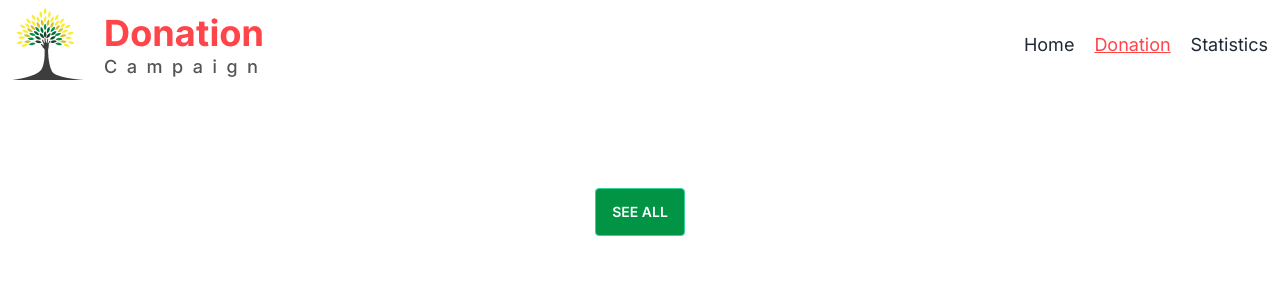
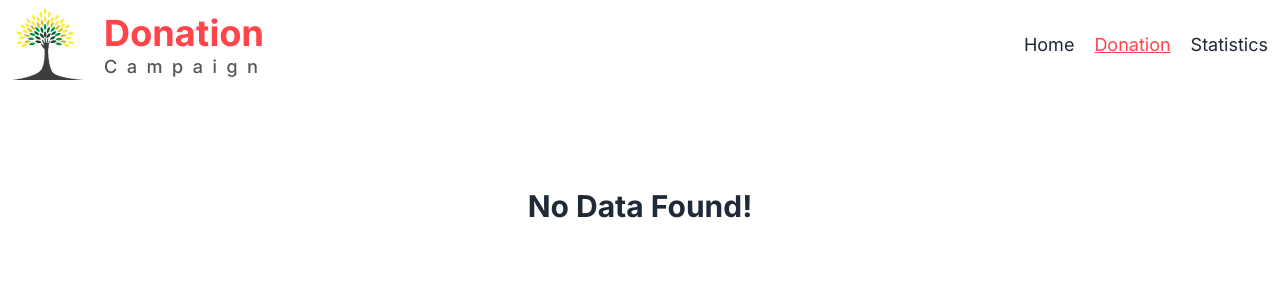
Before and after one commit to rocktohq/donation-campaign, a React (Vite) app: page /donation in a window 1280 px wide. Shown: the top 300 px of the page. Built offline with nearby package versions, Linux system fonts and the light colour scheme.

Commit message:
Donation Filtering Added

```diff
--- a/src/components/Header/Banner/Banner.jsx
+++ b/src/components/Header/Banner/Banner.jsx
@@ -1,4 +1,12 @@
-const Banner = () => {
+import PropTypes from 'prop-types';
+
+const Banner = ({ setSearch }) => {
+
+  const handleSubmit = (e) => {
+    e.preventDefault();
+    const searchText = e.target.search.value;
+    setSearch(searchText)
+  }
   return (
     <div>
       <div className="hero" style={{ backgroundImage: 'url(/banner-bg.jpeg)' }}>
@@ -7,9 +15,9 @@ const Banner = () => {
           <div className="py-16">
             <h1 className="mb-10 text-2xl md:text-4xl lg:text-5xl font-bold">I Grow By Helping People In Need</h1>
             <div className="form-control">
-              <form>
+              <form onSubmit={handleSubmit}>
                 <div className="input-group flex justify-center">
-                  <input type="text" placeholder="Search here..." className="input input-bordered focus:outline-none w-48 md:w-auto" />
+                  <input type="text" name="search" placeholder="Search here..." className="input input-bordered focus:outline-none w-48 md:w-auto" />
                   <button className="btn btn-error text-white">Search</button>
                 </div>
               </form>
@@ -22,3 +30,7 @@ const Banner = () => {
 }
 
 export default Banner
+
+Banner.propTypes = {
+  setSearch: PropTypes.func
+}
--- a/src/pages/Donation/Donation.jsx
+++ b/src/pages/Donation/Donation.jsx
@@ -13,14 +13,22 @@ const Donation = () => {
 
   return (
     <div className="max-w-[1320px] mx-auto my-12 p-3">
+      {
+        donations.length > 0
+          ? (
+            <>
               <div className="grid grid-cols-1 lg:grid-cols-2 gap-6">
                 {
                   donations.slice(0, seeDonations).map(donation => <DonationCard key={donation.id} donation={donation}></DonationCard>)
                 }
               </div>
-      <div className={`text-center mt-10 ${seeDonations === donations.length && "hidden"}`}>
+              <div className={`text-center mt-10 ${seeDonations >= donations.length && "hidden"}`}>
                 <button onClick={() => setSeeDonations(donations.length)} className="btn btn-success text-white bg-[#009444] rounded">See All</button>
               </div>
+            </>
+          )
+          : (<div className="text-center my-10 text-3xl font-bold">No Data Found!</div>)
+      }
     </div>
   )
 }
```
Lines whose indentation alone changed are shown as unchanged.
